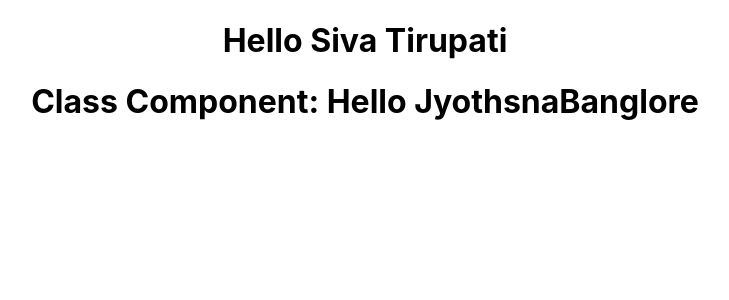
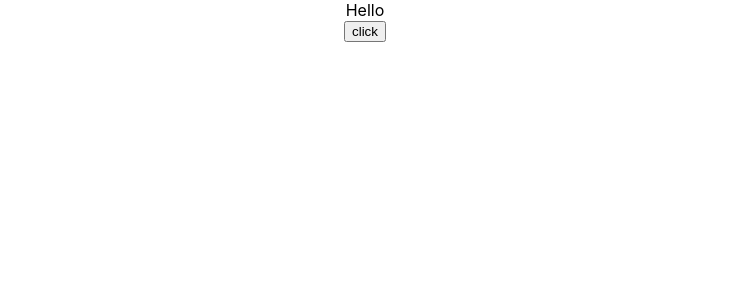
Before and after one commit to Sivakumar-U/React-JS, a React (Create React App) app: page / in a window 1280 px wide. Shown: the top 300 px of the page, without its empty margins (275-1004 px from the left). Built offline with nearby package versions, Linux system fonts and the light colour scheme.

Commit message:
Different approaches to bind the message or data

```diff
--- a/src/App.js
+++ b/src/App.js
@@ -5,25 +5,33 @@
 import Hello from './components/Hello';
 import Messge from './components/Messge';
 import Counter from './components/Counter';
+import FunctionClick from './components/FunctionClick';
+import ClassClick from './components/ClassClick';
+import EventBind from './components/EventBind';
 
 function App() {
   return (
     <div className="App">
+      <EventBind/>
+
+
+      {/*<Counter/>
+
+      <FunctionClick/>
+
+      <ClassClick/>
+
+      <Messge />
 
       <Greet name="Siva" city="Tirupati">
         <p>This is children props</p>
       </Greet>
-
-      <Greet1 name="Jyothsna" city="Banglore"/>
-      {/*<Counter/>
-      <Messge />
-
       <Greet name="Kumar" city="Bangalore">
         <button>Action</button>
       </Greet>
       <Greet name="Reddy" city="Chennai"/>
 
-
+      <Greet1 name="Jyothsna" city="Banglore"/>
       <Greet1 name="Priya" city="Hyderabad"/>
       <Greet1 name="Reddy" city="Chennai"/>
 
--- /dev/null
+++ b/src/components/ClassClick.js
@@ -0,0 +1,16 @@
+import React, { Component } from 'react'
+
+export class ClassClick extends Component {
+    clickHandler(){
+        console.log('clicked the button')
+    }
+  render() {
+    return (
+      <div>
+        <button onClick={this.clickHandler}>click me</button>
+      </div>
+    )
+  }
+}
+
+export default ClassClick
--- /dev/null
+++ b/src/components/EventBind.js
@@ -0,0 +1,39 @@
+import React, { Component } from 'react'
+
+class EventBind extends Component {
+    constructor(props) {
+      super(props)
+
+      this.state = {
+         message:'Hello'
+      }
+
+      {/* Third approach to change the message from Hello to Good bye! using constructor. */}
+      this.clickHandler=this.clickHandler.bind(this)
+    }
+
+    clickHandler(){
+        this.setState(
+            {
+                message:'Good bye!'
+            }
+        )
+        console.log(this)
+    }
+  render() {
+    return (
+      <div>
+        <div>{this.state.message}</div>
+        {/* First approach to change the message from Hello to Good bye! using bind after clicking on click button.
+        <button onClick={this.clickHandler.bind(this)}>click</button> */}
+
+        {/* Second approach to change the message from Hello to Good bye! using arrow function.
+        <button onClick={()=>this.clickHandler()}>click</button>*/}
+
+        <button onClick={this.clickHandler}>click</button>
+      </div>
+    )
+  }
+}
+
+export default EventBind
--- /dev/null
+++ b/src/components/FunctionClick.js
@@ -0,0 +1,14 @@
+import React from 'react'
+
+function FunctionClick() {
+  function clickHandler(){
+    console.log('Button clicked')
+  }
+  return (
+    <div>
+      <button onClick={clickHandler}>click</button>
+    </div>
+  )
+}
+
+export default FunctionClick
```
